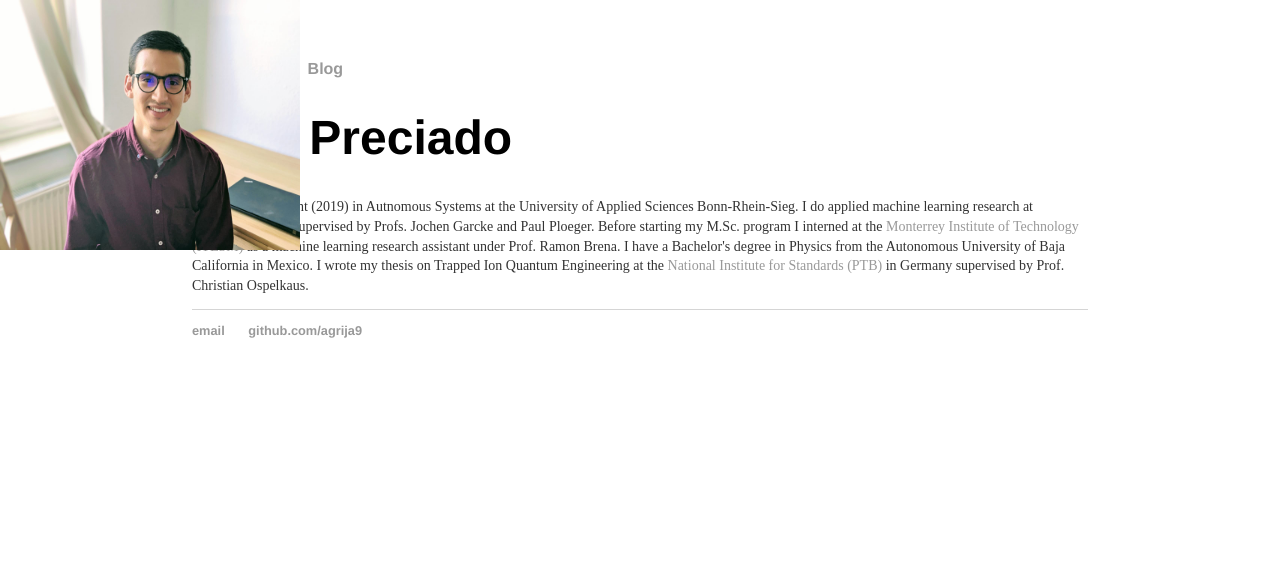
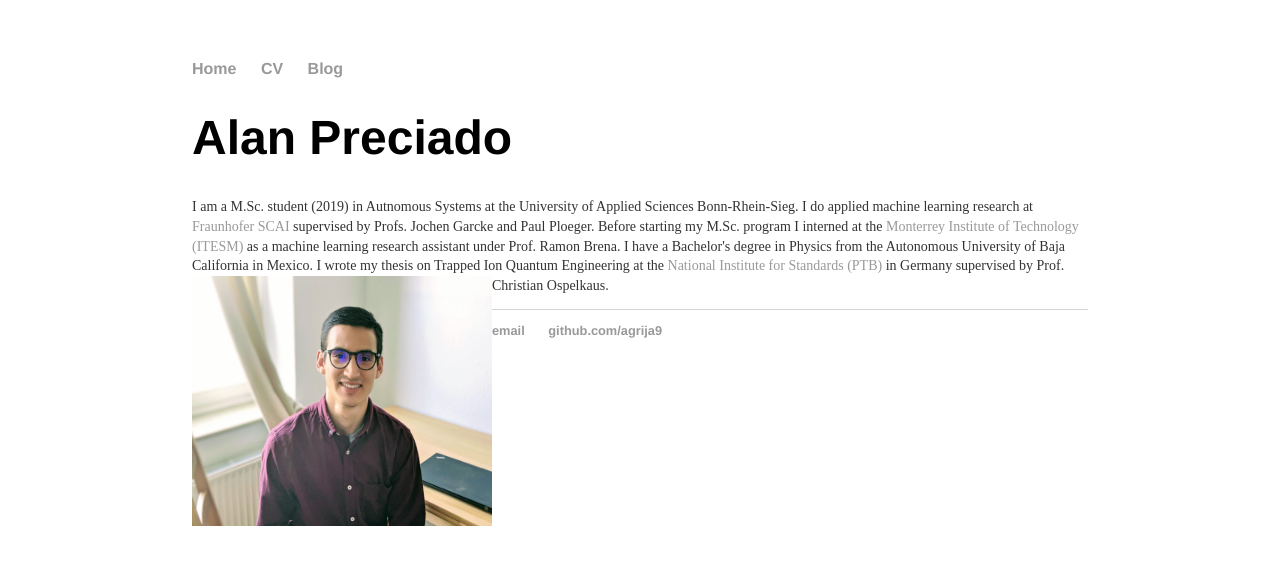
Before and after one commit to agrija9/agrija9.github.io, a Jekyll site: the page built from index.html, in a window 1280 px wide. Shown: the top 565 px of the page. Built offline with Jekyll 4.4.1, drawn with Linux system fonts in a browser that asks for light colours.

Commit message:
Update main.css

```diff
--- a/css/main.css
+++ b/css/main.css
@@ -47,11 +47,3 @@
 float: left;
 margin: 0 15px 0 0;
 }
-
-img {
-    width: 400px;
-    height: 400px;
-    position: absolute;
-    left:0;
-    top:0;
-}
```
